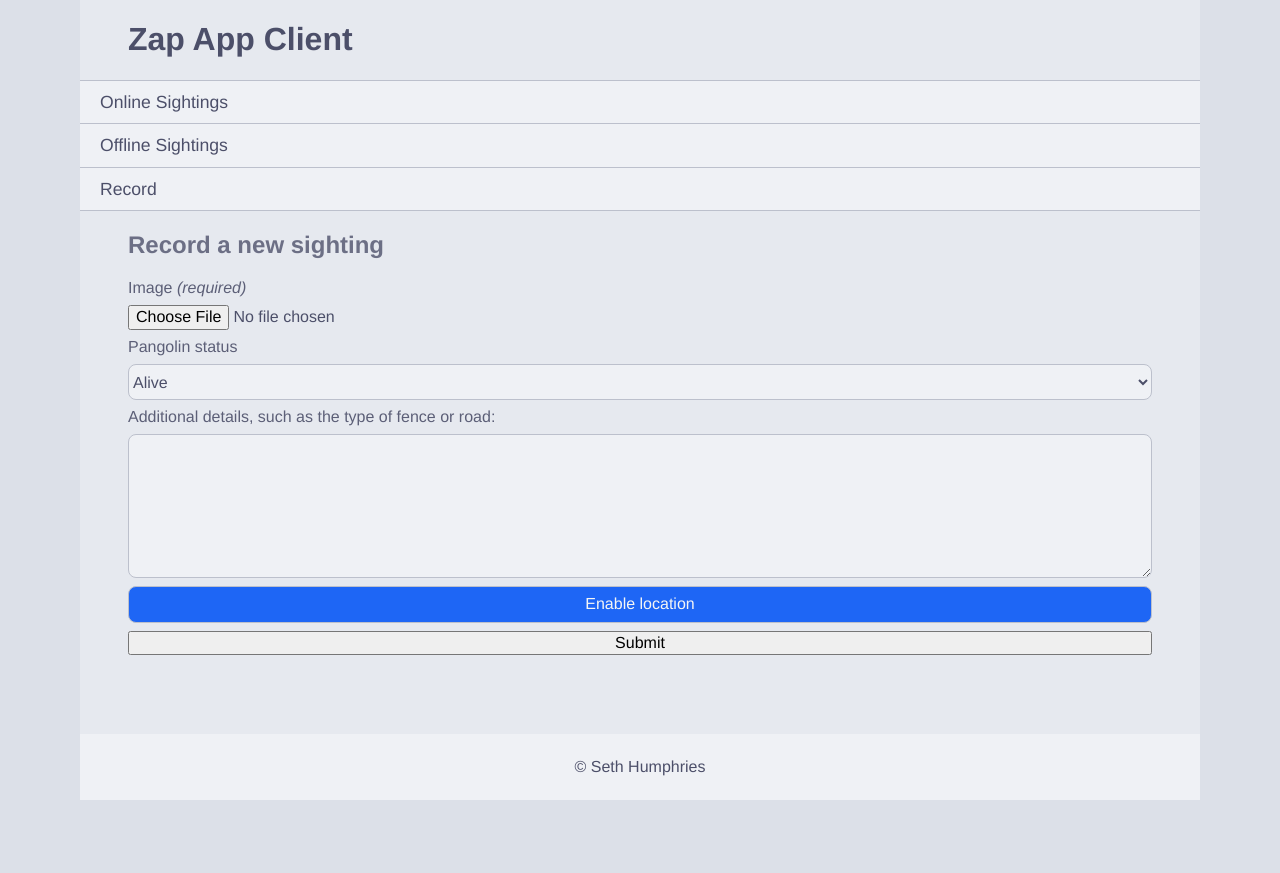
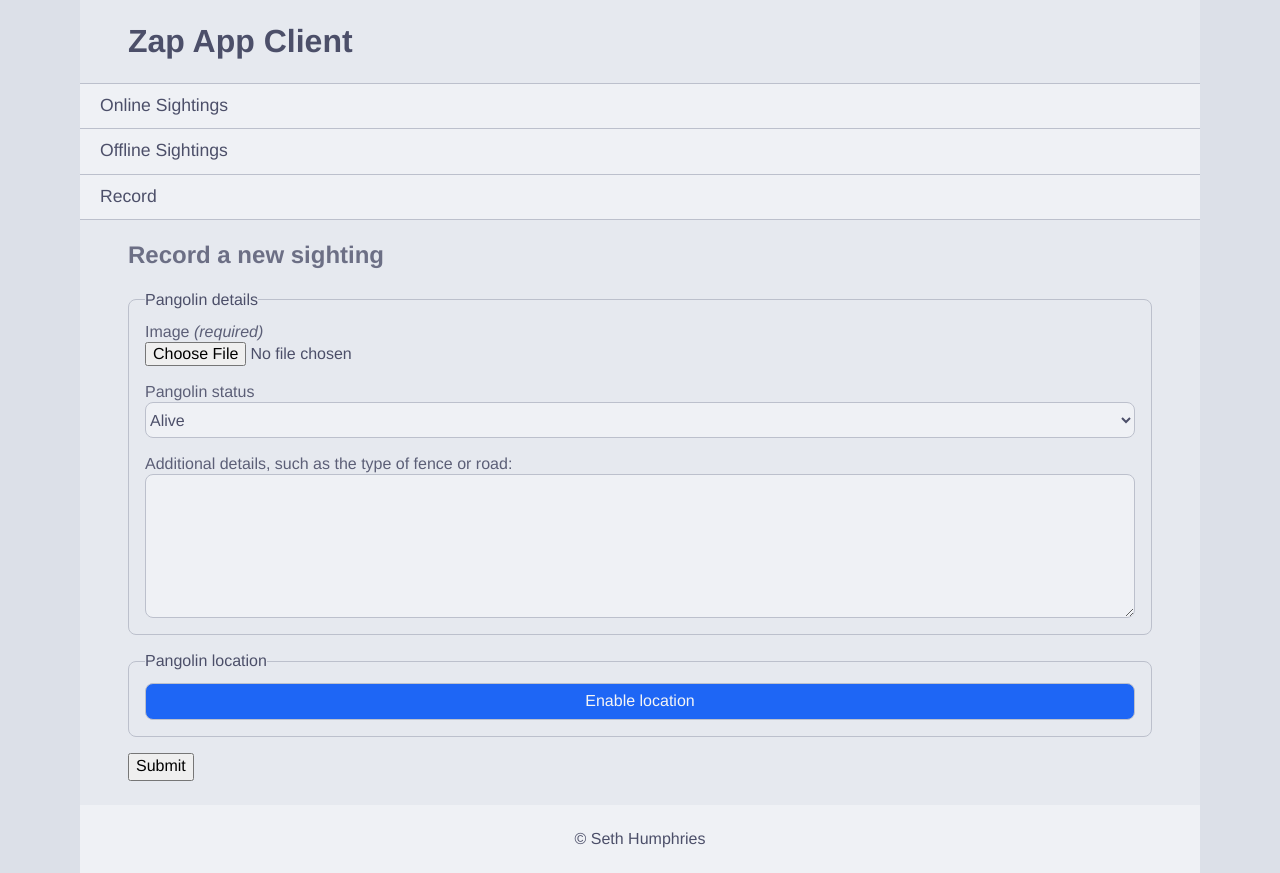
Before and after one commit to EnergeticBark/ci609, a SvelteKit app in the folder client/: page /record in a window 1280 px wide. Before the commit the page ends 800 px from the top, so only its background shows below. Built offline with nearby package versions, Linux system fonts and the light colour scheme.

Commit message:
Style everything a lot nicer. Fieldsets in the form.

```diff
--- a/client/src/lib/assets/shared.css
+++ b/client/src/lib/assets/shared.css
@@ -35,6 +35,7 @@ body {
 
 body {
     font-family: Helvetica, Arial, serif;
+    line-height: 1.25;
     display: flex;
     justify-content: center;
     background-color: var(--crust);
--- a/client/src/lib/components/GeolocationInput.svelte
+++ b/client/src/lib/components/GeolocationInput.svelte
@@ -32,7 +32,7 @@
 </script>
 
 {#if !position}
-    <BlueButton onclick={tryEnablingGeolocation} {@attach inputLifecycle} {...props}>Enable location</BlueButton>
+    <BlueButton type="button" onclick={tryEnablingGeolocation} {@attach inputLifecycle} {...props}>Enable location</BlueButton>
 {:else}
     <input
         type="hidden"
@@ -50,11 +50,25 @@
         value={position.coords.accuracy}
     />
     <input type="hidden" name="time" value={position.timestamp} />
-    <p>Latitude: {position.coords.latitude}</p>
-    <p>Longitude: {position.coords.longitude}</p>
-    <p>Accuracy: {position.coords.accuracy}</p>
-    <p>Time: {position.timestamp}</p>
+    <p class="attached">Your current location is attached.</p>
 {/if}
 {#if positionError}
     <p>{positionError.message}</p>
 {/if}
+
+<style>
+    .attached:before {
+        content: "✓";
+        padding-right: 0.3rem;
+        color: #40A02B;
+    }
+
+    .attached {
+        margin: 0;
+        overflow: auto;
+        overflow-wrap: anywhere;
+        background-color: var(--base);
+        padding: 1rem;
+        border-radius: 0.5rem;
+    }
+</style>
--- a/client/src/routes/record/+page.svelte
+++ b/client/src/routes/record/+page.svelte
@@ -72,6 +72,8 @@
         method="POST"
         onsubmit={handleSubmit}
     >
+        <fieldset>
+            <legend>Pangolin details</legend>
             <label for="image">Image <em>(required)</em></label>
             <!-- On all major mobile browsers capture="environment" will prompt the user to take a photo. -->
             <!-- See: https://developer.mozilla.org/en-US/docs/Web/HTML/Reference/Attributes/capture -->
@@ -95,20 +97,38 @@
                     <option value="road">Killed on road</option>
                 </optgroup>
             </select>
-        <label for="notes"
-            >Additional details, such as the type of fence or road:</label
-        >
+            <label for="notes">Additional details, such as the type of fence or road:</label>
             <textarea id="notes" name="notes" maxlength="10000"></textarea>
+        </fieldset>
+        <fieldset>
+            <legend>Pangolin location</legend>
             <GeolocationInput required />
+        </fieldset>
         <input type="submit" />
     </form>
 </main>
 
 <style>
-    form {
+    fieldset {
         display: flex;
         flex-direction: column;
-        gap: 0.5rem;
+        padding: 0.75rem 1rem 1rem;
+        border: 0.1rem solid #BCC0CC;
+        border-radius: 0.5rem;
+        margin: 1rem 0;
+    }
+
+    legend {
+        box-sizing: border-box;
+        color: inherit;
+        display: table;
+        max-width: 100%;
+        padding: 0;
+        white-space: normal;
+    }
+
+    label:not(:first-of-type) {
+        margin-top: 1rem;
     }
 
     select,
@@ -128,4 +148,8 @@
         resize: vertical;
         padding: 0.5rem;
     }
+
+    input[type="submit"] {
+        height: 1.75rem;
+    }
 </style>
```
Lines whose indentation alone changed are shown as unchanged.
